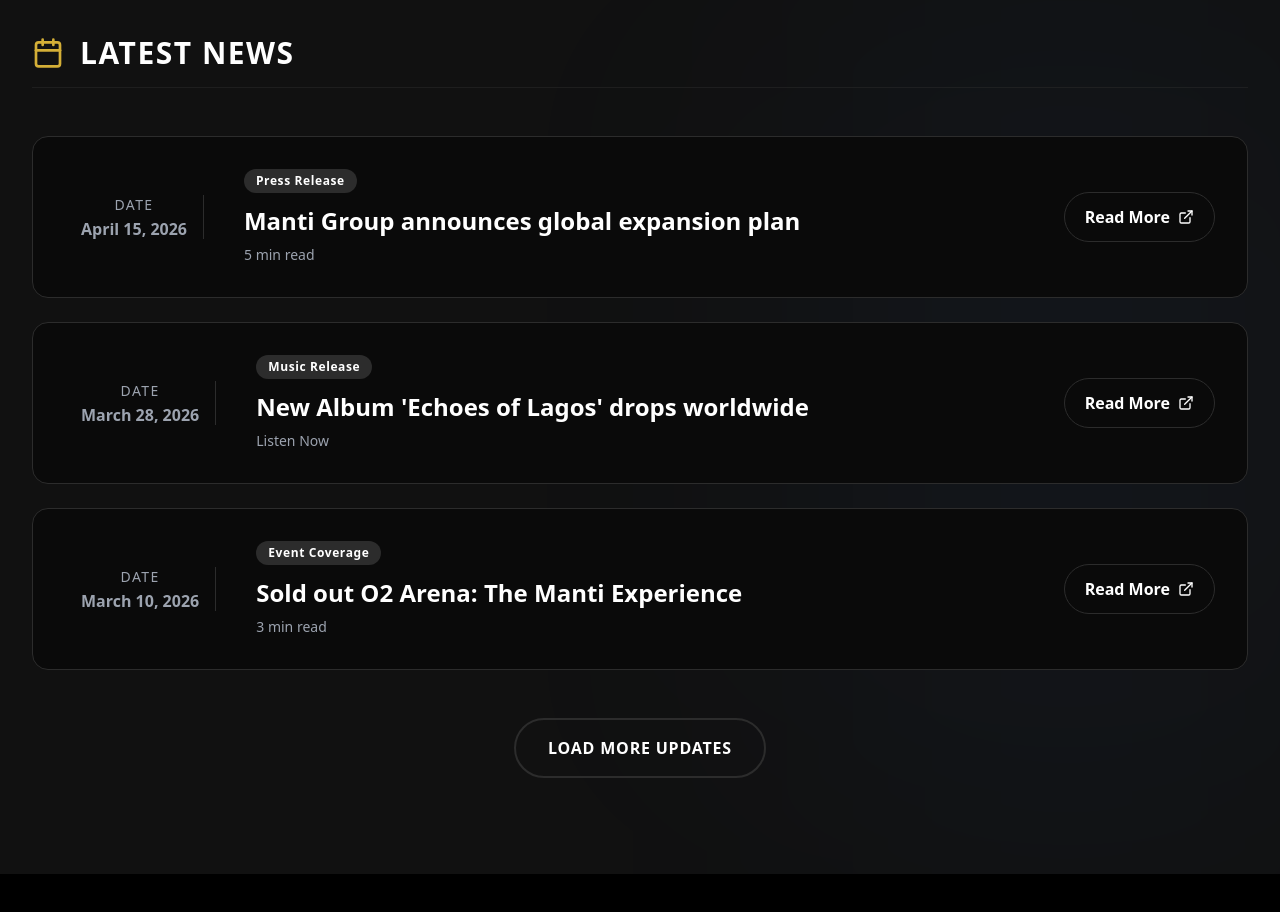
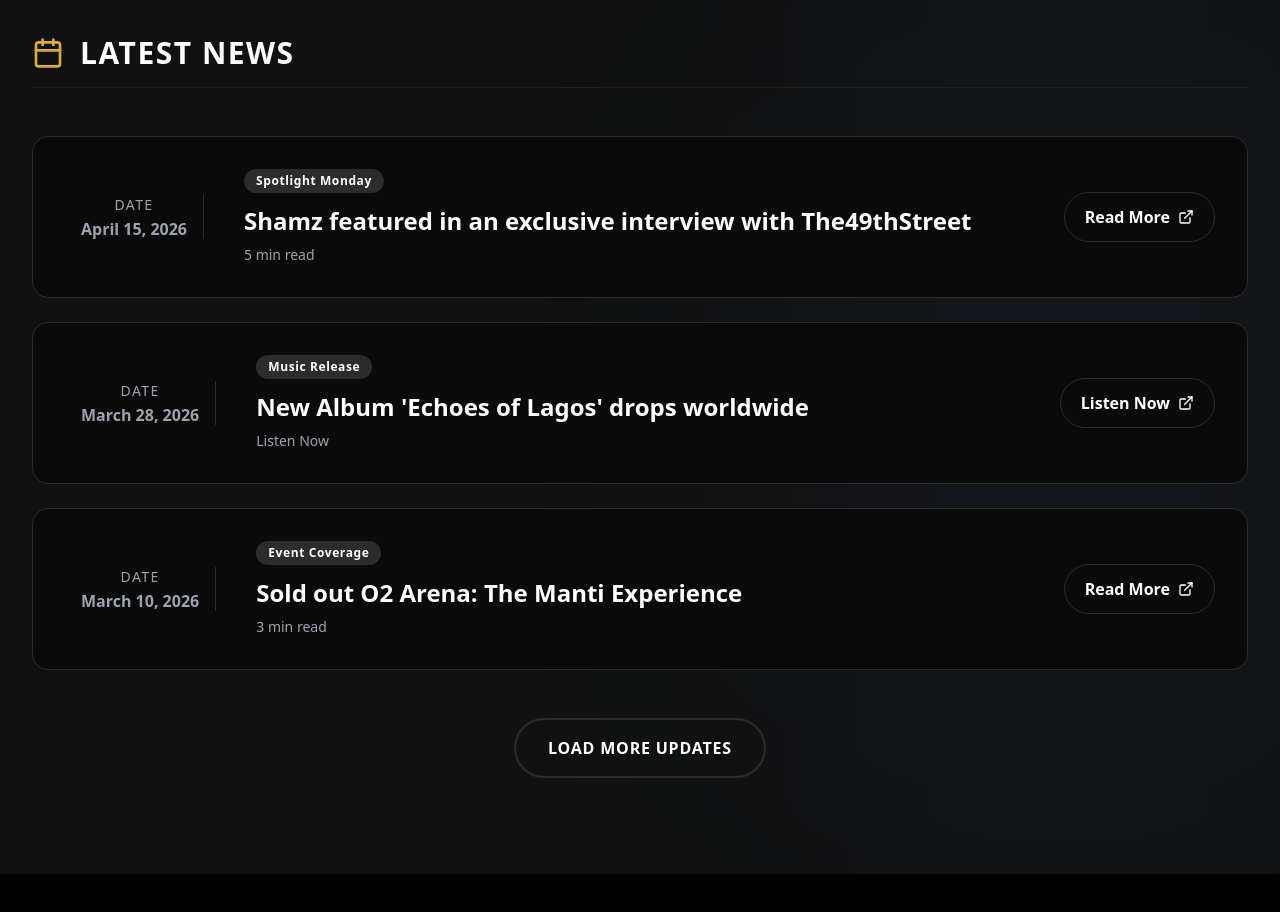
Before and after one commit to yeminaike/My-Manti-Group, a Next.js app: page /artiste-updates in a window 1280 px wide. Shown: the part 1200-2112 px from the top of the page. Built offline with nearby package versions, Linux system fonts and the light colour scheme.

Commit message:
Latest news in the Artsiste and updates

```diff
--- a/src/app/artiste-updates/page.tsx
+++ b/src/app/artiste-updates/page.tsx
@@ -1,34 +1,37 @@
 import Image from "next/image";
-import Link from "next/link";
 import { ArrowRight, Calendar, Music, ExternalLink } from "lucide-react";
 
 const ARTISTES = [
+  { id: 1, name: "Alee Azar", src: "/images/Leke.jpeg", role: "Recording Artiste" },
+  { id: 2, name: "Shamz", src: "/images/Shamz.jpeg", role: "Recording Artiste" },
+  { id: 3, name: "Teddie Bankz", src: "/images/Teddy.jpeg", role: "Recording Artiste" },
+];
 
- {
-    id:1,
-    name: "Alee Azar",
-    src: "/images/Leke.jpeg",
-    role: "Recording Artiste",
+const UPDATES = [
+  {
+    id: 1,
+    title: "Shamz featured in an exclusive interview with The49thStreet",
+    type: "Spotlight Monday",
+    date: "April 15, 2026",
+    readTime: "5 min read",
+    href: "https://the49thstreet.com/spotlight-monday-shamz",
   },
-
   {
     id: 2,
-    name: "Shamz",
-    src: "/images/Shamz.jpeg",
-    role: "Recording Artiste",
+    title: "New Album 'Echoes of Lagos' drops worldwide",
+    type: "Music Release",
+    date: "March 28, 2026",
+    readTime: "Listen Now",
+    href: "#", // Add real link when available
   },
   {
     id: 3,
-    name: "Teddie Bankz",
-    src: "/images/Teddy.jpeg",
-    role: "Recording Artiste",
+    title: "Sold out O2 Arena: The Manti Experience",
+    type: "Event Coverage",
+    date: "March 10, 2026",
+    readTime: "3 min read",
+    href: "#", // Add real link when available
   },
-];
-
-const UPDATES = [
-  { id: 1, title: "Manti Group announces global expansion plan", type: "Press Release", date: "April 15, 2026", readTime: "5 min read" },
-  { id: 2, title: "New Album 'Echoes of Lagos' drops worldwide", type: "Music Release", date: "March 28, 2026", readTime: "Listen Now" },
-  { id: 3, title: "Sold out O2 Arena: The Manti Experience", type: "Event Coverage", date: "March 10, 2026", readTime: "3 min read" },
 ];
 
 export default function ArtisteUpdatesPage() {
@@ -51,14 +54,13 @@
             <Music className="text-mg-primary" size={32} />
             <h2 className="text-3xl font-bold uppercase tracking-wider">The Roster</h2>
           </div>
-
           <div className="grid grid-cols-1 sm:grid-cols-2 md:grid-cols-3 gap-6">
             {ARTISTES.map((artiste) => (
               <div
                 key={artiste.id}
-                className="group w-full relative overflow-hidden  h-[550px] rounded-xl aspect-[4/5] bg-mg-surface border border-mg-secondary cursor-pointer"
+                className="group w-full relative overflow-hidden h-[550px] rounded-xl aspect-[4/5] bg-mg-surface border border-mg-secondary cursor-pointer"
               >
-                {/* Artist Image - Full width & height */}
+                {/* Artist Image */}
                 <Image
                   src={artiste.src}
                   alt={artiste.name}
@@ -67,19 +69,11 @@
                   sizes="(max-width: 640px) 100vw, (max-width: 1024px) 50vw, 33vw"
                   priority
                 />
-
-                {/* Fallback gradient (in case image fails to load) */}
                 <div className="absolute inset-0 bg-gradient-to-br from-[#1a1a1a] to-[#050505] -z-10" />
-
-                {/* Hover glow effect */}
                 <div className="absolute inset-0 opacity-20 hidden group-hover:block blur-xl transition-all duration-500 overflow-hidden">
                   <div className="w-full h-full bg-mg-primary rounded-full transform scale-150 translate-y-1/2" />
                 </div>
-
-                {/* Dark overlay for text readability */}
                 <div className="absolute inset-0 bg-gradient-to-t from-black via-black/80 to-transparent opacity-90 z-10" />
-
-                {/* Content */}
                 <div className="absolute bottom-0 left-0 w-full p-6 z-20 flex justify-between items-end transform group-hover:-translate-y-2 transition-transform duration-300">
                   <div>
                     <h3 className="text-2xl font-bold text-white mb-1 group-hover:text-transparent group-hover:bg-clip-text group-hover:bg-gradient-to-r group-hover:from-mg-primary group-hover:to-white transition-all">
@@ -99,9 +93,7 @@
 
       {/* Updates Section */}
       <section className="bg-mg-surface py-24 relative overflow-hidden">
-        {/* Subtle background glow */}
         <div className="absolute top-0 right-0 w-1/3 h-full bg-mg-accent/5 blur-[150px] pointer-events-none rounded-full" />
-
         <div className="max-w-7xl mx-auto px-6 lg:px-8 relative z-10">
           <div className="flex items-center gap-4 mb-12 border-b border-mg-secondary/50 pb-4">
             <Calendar className="text-mg-primary" size={32} />
@@ -110,9 +102,12 @@
 
           <div className="flex flex-col gap-6">
             {UPDATES.map((update) => (
-              <div
+              <a
                 key={update.id}
-                className="group flex flex-col md:flex-row gap-6 md:gap-10 items-start md:items-center p-6 md:p-8 rounded-2xl bg-[#0a0a0a] border border-mg-secondary hover:border-mg-primary transition-colors cursor-pointer"
+                href={update.href}
+                target={update.href?.startsWith("http") ? "_blank" : undefined}
+                rel={update.href?.startsWith("http") ? "noopener noreferrer" : undefined}
+                className="group flex flex-col md:flex-row gap-6 md:gap-10 items-start md:items-center p-6 md:p-8 rounded-2xl bg-[#0a0a0a] border border-mg-secondary hover:border-mg-primary transition-colors no-underline"
               >
                 <div className="text-mg-muted hidden md:flex flex-col items-center justify-center min-w-24 px-4 border-r border-mg-secondary group-hover:text-white transition-colors">
                   <span className="text-sm uppercase tracking-widest block mb-1">Date</span>
@@ -135,12 +130,12 @@
                 </div>
 
                 <div className="self-end md:self-center">
-                  <button className="flex items-center gap-2 px-5 py-3 rounded-full border border-mg-secondary text-white group-hover:bg-mg-primary group-hover:text-black group-hover:border-mg-primary transition-all font-semibold">
-                    Read More
+                  <div className="flex items-center gap-2 px-5 py-3 rounded-full border border-mg-secondary text-white group-hover:bg-mg-primary group-hover:text-black group-hover:border-mg-primary transition-all font-semibold">
+                    {update.readTime === "Listen Now" ? "Listen Now" : "Read More"}
                     <ExternalLink size={16} />
-                  </button>
+                  </div>
                 </div>
-              </div>
+              </a>
             ))}
           </div>
 
--- a/src/app/page.tsx
+++ b/src/app/page.tsx
@@ -54,7 +54,7 @@
         </div>
       </section>
 
-      {/* Featured Artists Section */}
+
       {/* Featured Artists Section */}
       <section className="py-24 bg-mg-bg relative">
         <div className="max-w-7xl mx-auto px-6 lg:px-8">
```
